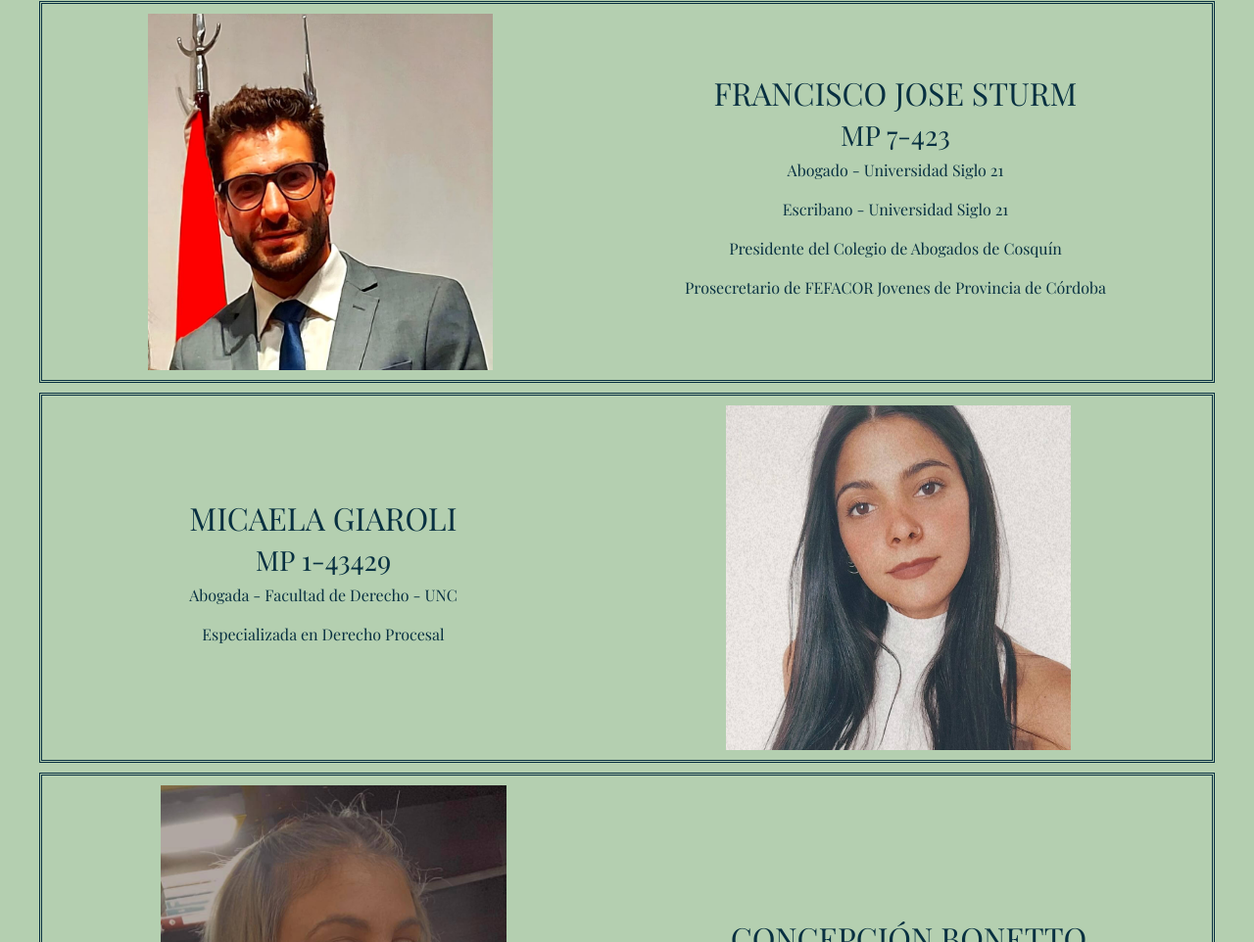
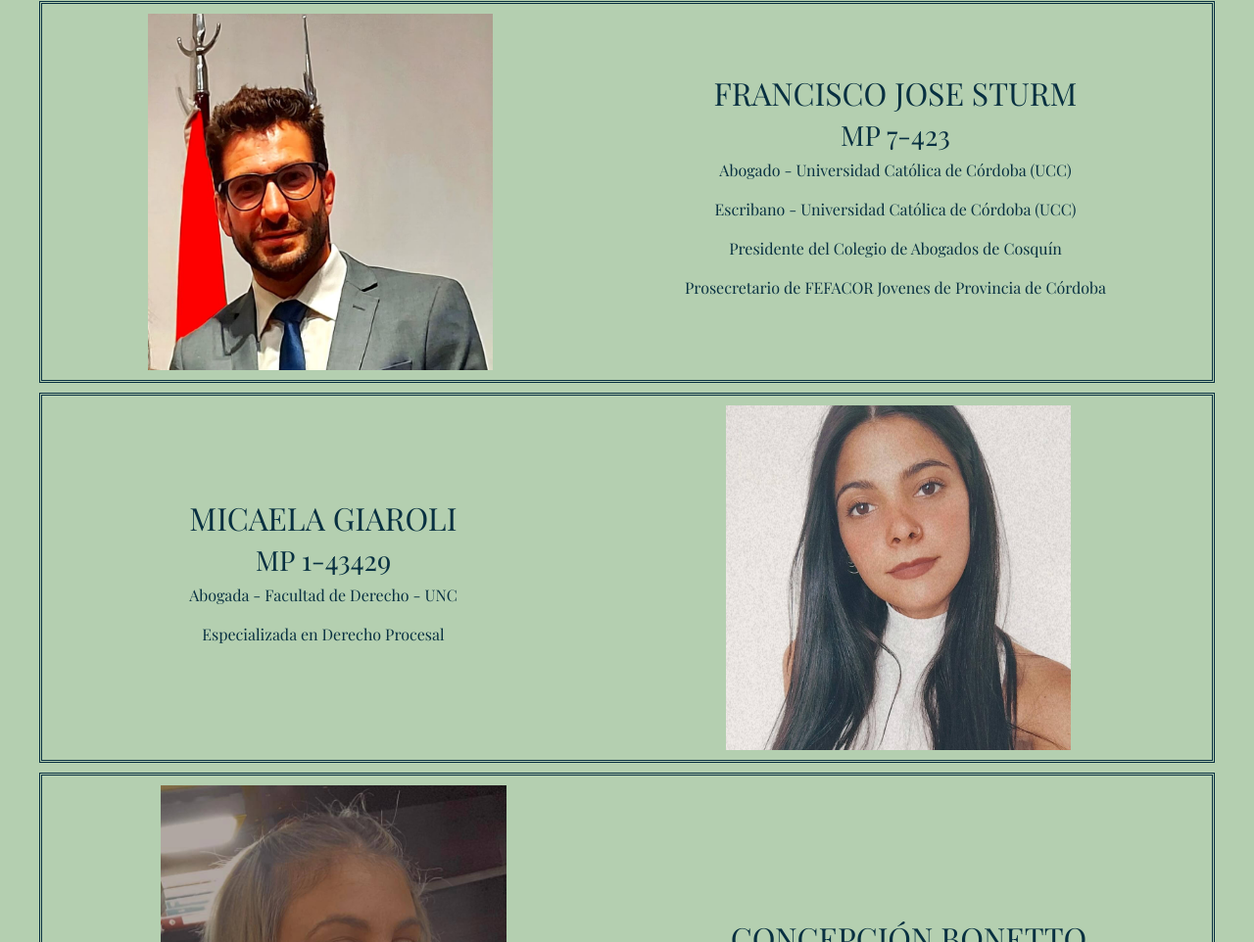
Before and after one commit to concepcionn/PFCBonetto, a website: page pages/staff.html in a window 1280 px wide. Shown: the part 1044-2006 px from the top of the page at 98% size. Drawn offline with nearby package versions, Linux system fonts and the light colour scheme.

Commit message:
correcciones finales de texto y seo

```diff
--- a/pages/staff.html
+++ b/pages/staff.html
@@ -14,6 +14,7 @@
     <link rel="stylesheet" href="../css/main.css">
     <title>Staff</title>
     <meta name="description" content="Varrone - Escribano - Sturm - Giaroli - Bonetto">
+    <meta name="keywords" content="abogados, socios, miembros">
 </head>
 <body>
     <header id="arriba">
@@ -66,8 +67,8 @@
                 <div>
                     <h2>Francisco Jose Sturm</h2>
                     <h3>MP 7-423</h3>
-                    <p>Abogado - Universidad Siglo 21</p>
-                    <p>Escribano - Universidad Siglo 21</p>
+                    <p>Abogado - Universidad Católica de Córdoba (UCC)</p>
+                    <p>Escribano - Universidad Católica de Córdoba (UCC)</p>
                     <p>Presidente del Colegio de Abogados de Cosquín</p>
                     <p>Prosecretario de FEFACOR Jovenes de Provincia de Córdoba</p>
                 </div>
```
Also changed, not shown: index.html (+1 -0 lines), pages/areas.html (+1 -0 lines), pages/contacto.html (+1 -0 lines), pages/revista.html (+1 -0 lines).
